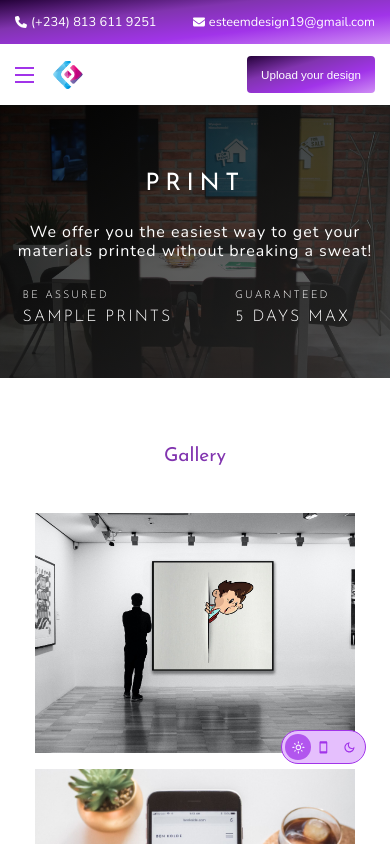
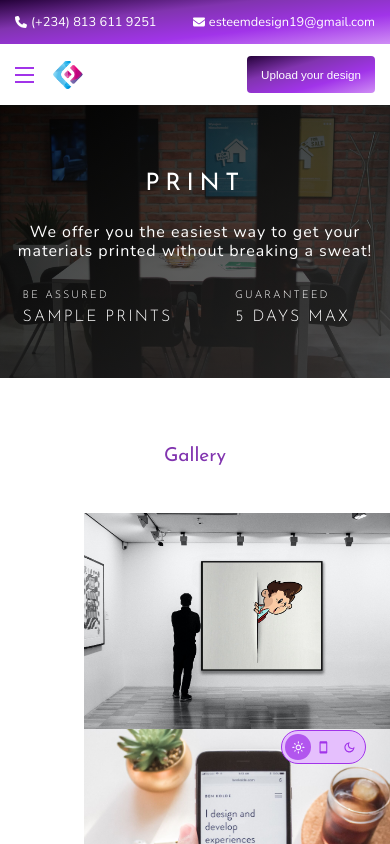
Before and after one commit to esteemayo/next-idesignx, a Next.js app: page /prints in a window 390 px wide. Shown: the top 844 px of the page. Built offline with nearby package versions, Linux system fonts and the light colour scheme.

Commit message:
feat: add media query

```diff
--- a/src/components/gallery/GalleryItem.tsx
+++ b/src/components/gallery/GalleryItem.tsx
@@ -20,6 +20,11 @@ const Container = styled.figure`
   width: 100%;
   height: 100%;
   background-color: ${({ theme }) => theme.bgImg};
+
+  @media only screen and (max-width: 50em) {
+    width: 25rem;
+    height: 25rem;
+  }
 `;
 
 const StyledImage = styled(CommonImage)`
```
